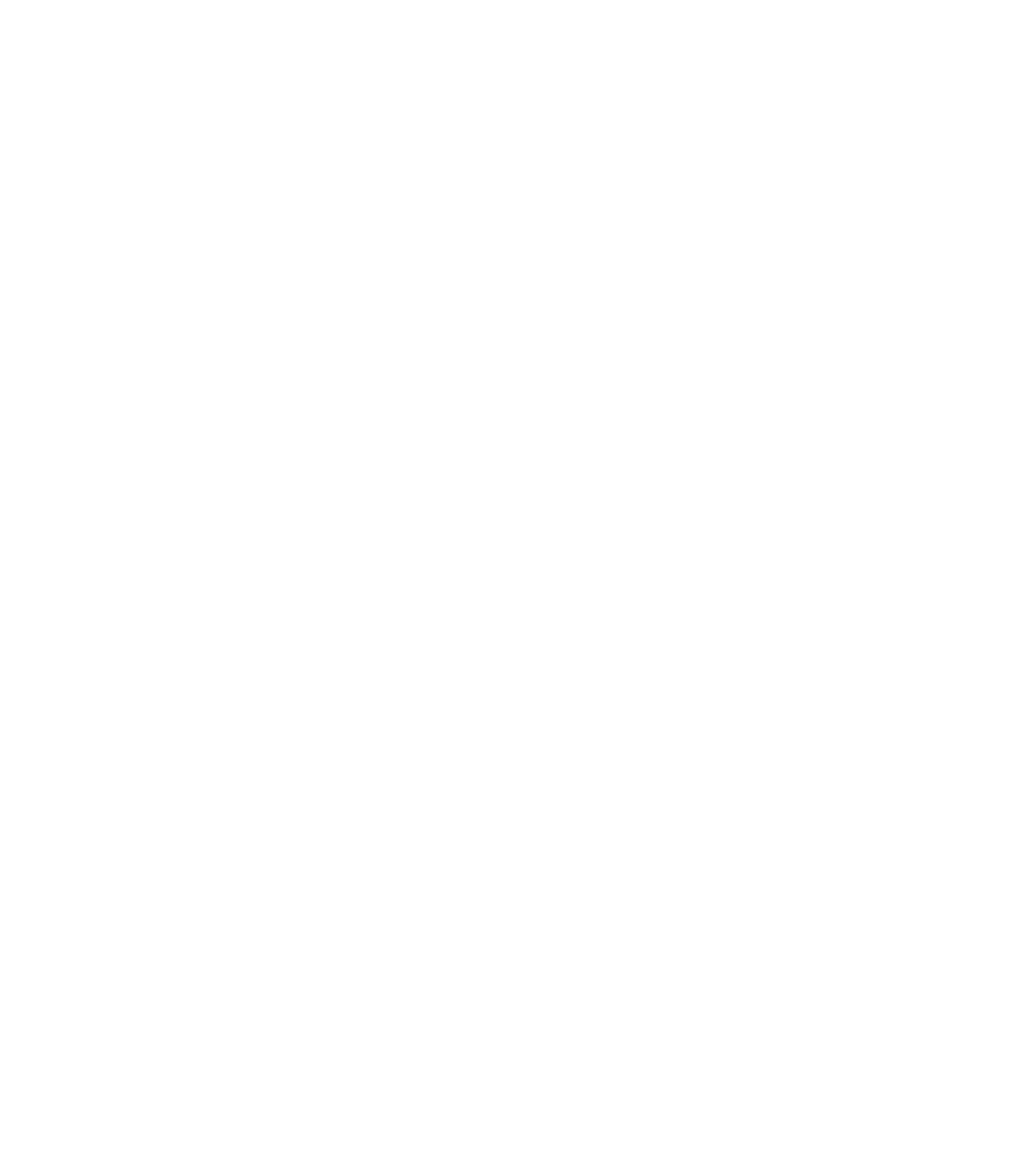
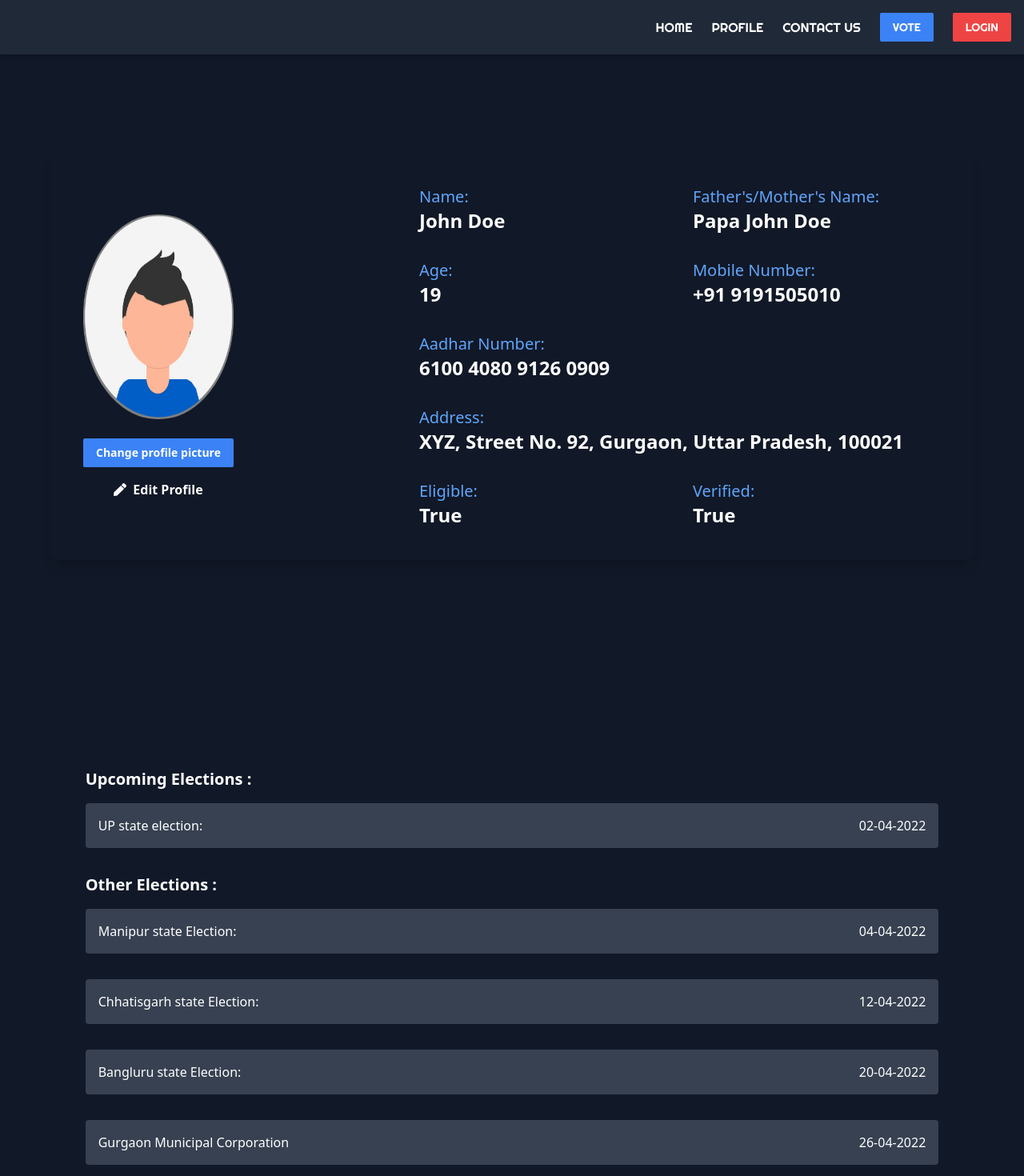
Before and after one commit to afzaljadoon/myfyp, a React (Create React App) app: page /proelection in a window 1280 px wide. Before the commit this address had no page. Shown: the top 1470 px of the page at 80% size. Before the commit the page ends 800 px from the top, so only its background shows below. Built offline with nearby package versions, Linux system fonts and the light colour scheme.

Commit message:
Added some more components of the project

```diff
--- a/src/App.js
+++ b/src/App.js
@@ -1,7 +1,9 @@
 import {Route, Routes} from 'react-router-dom'
 import Home from "./components/Home";
 import RegistrationForm from './components/RegistrationForm';
+import Login from './components/Login'
 import Contact from './components/Contact'
+import Proelection from './components/Proelection'
 import React from 'react';
 
 function App() {
@@ -14,8 +16,8 @@
           <Route exact path="/" element={<Home />} />
         <Route path='/registrationform' element={<RegistrationForm/>} />
         <Route path="/contact" element={<Contact />} />
-        {/* <Route path="/login" element={<Login />} /> */}
-        {/* <Route path="/proelection" element={<Proelection />} /> */}
+        <Route path="/login" element={<Login />} />
+        <Route path="/proelection" element={<Proelection />} />
         {/* <Route path="/voting" element={<Voting />} /> */}
 
         </Routes>
--- /dev/null
+++ b/src/components/Elections.js
@@ -0,0 +1,46 @@
+import React from 'react';
+
+const electionsData = [
+  {
+    title: 'Upcoming Elections :',
+    elections: [
+      { name: 'UP state election:', date: '02-04-2022' },
+    ],
+  },
+  {
+    title: 'Other Elections :',
+    elections: [
+      { name: 'Manipur state Election:', date: '04-04-2022' },
+      { name: 'Chhatisgarh state Election:', date: '12-04-2022' },
+      { name: 'Bangluru state Election:', date: '20-04-2022' },
+      { name: 'Gurgaon Municipal Corporation', date: '26-04-2022' },
+    ],
+  },
+];
+
+const Elections = () => {
+  return (
+    <div className="min-h-screen bg-gray-900 text-white flex flex-col items-center">
+      <div className="mt-40 w-10/12">
+        {electionsData.map((section, index) => (
+          <div key={index} className="mb-8">
+            <h2 className="text-xl font-bold mb-4">{section.title}</h2>
+            <div className="space-y-8">
+              {section.elections.map((election, idx) => (
+                <div
+                  key={idx}
+                  className="bg-gray-700 p-4 rounded flex justify-between items-center"
+                >
+                  <span>{election.name}</span>
+                  <span>{election.date}</span>
+                </div>
+              ))}
+            </div>
+          </div>
+        ))}
+      </div>
+    </div>
+  );
+};
+
+export default Elections;
--- /dev/null
+++ b/src/components/Login.js
@@ -0,0 +1,57 @@
+import React from 'react';
+import { Link } from 'react-router-dom';
+import loginp from './Images/loginp.png';
+import Footer from './Footer';
+import Header from './Header';
+
+const Login = () => {
+  return (
+    <div>
+      <Header />
+      <div className="bg-gray-900 text-white flex justify-center items-center min-h-screen py-10 px-5">
+        <div className="flex flex-col md:flex-row items-center p-10 rounded-sm shadow-lg md:mr-80">
+          <div className="mb-6 md:mb-0 md:mr-72">
+            <img src={loginp} alt="Login" className="w-90 h-90 rounded-sm" />
+          </div>
+          <div className="w-full max-w-md md:mr-20">
+            <h2 className="text-3xl md:text-4xl font-bold mb-8 text-center md:text-left">Login</h2>
+            <form className="space-y-4">
+              <div>
+                <label className="block text-sm font-medium mb-2">Email</label>
+                <input
+                  type="email"
+                  className="w-full p-2 border border-gray-300 rounded bg-gray-200 text-black"
+                  placeholder="Email"
+                />
+              </div>
+              <div>
+                <label className="block text-sm font-medium mb-2">Password</label>
+                <input
+                  type="password"
+                  className="w-full p-2 border border-gray-300 rounded bg-gray-200 text-black"
+                  placeholder="Password"
+                />
+              </div>
+              <div className="text-sm text-gray-400 text-center md:text-left">
+                <Link to="/registrationform">
+                  <a href="#register">Not a user? <span className="text-blue-600 ml-1">Register now</span></a>
+                </Link>
+              </div>
+              <div className="flex justify-center md:justify-start">
+                <button
+                  type="submit"
+                  className="bg-blue-500 text-white py-2 px-6 rounded mt-4 w-full md:w-auto hover:bg-blue-600 transition duration-300"
+                >
+                  LOGIN
+                </button>
+              </div>
+            </form>
+          </div>
+        </div>
+      </div>
+      <Footer />
+    </div>
+  );
+};
+
+export default Login;
--- /dev/null
+++ b/src/components/Proelection.js
@@ -0,0 +1,18 @@
+import React from 'react'
+import Profile from './Profile'
+import Elections from "./Elections";
+import Header from './Header';
+import Footer from './Footer';
+
+const Connect = () => {
+  return (
+    <div>
+      <Header />
+      <Profile />
+      <Elections />
+      <Footer />
+    </div>
+  )
+}
+
+export default Connect
--- /dev/null
+++ b/src/components/Profile.js
@@ -0,0 +1,71 @@
+import React from "react";
+import { FaPen } from "react-icons/fa";
+import Profile from "./Images/Profile.png";
+
+const PersonalInfo = () => {
+  return (
+    <div className="bg-gray-900 text-white min-h-screen py-10 px-5 lg:pt-48">
+      <div className="max-w-6xl mx-auto">
+        <div className="bg-gray-900 p-6 md:p-10 rounded-lg shadow-lg flex flex-col md:flex-row items-center">
+          {/* Profile Section */}
+          <div className="w-full md:w-1/3 xl:w-1/4 flex flex-col items-center md:items-start md:pr-10 mb-10 md:mb-0">
+            <img
+              src={Profile}
+              alt="Profile"
+              className="w-32 h-32 md:w-48 md:h-48 lg:w-64 lg:h-64 rounded-full mb-6"
+            />
+            <button className="bg-blue-500 text-white py-2 px-4 text-sm rounded-sm hover:bg-blue-600 transition whitespace-nowrap duration-300 font-bold">
+              Change profile picture
+            </button>
+            <button className="mt-4 text-white hover:text-blue-500 font-bold flex items-center mx-auto">
+              <FaPen className="mr-2" />
+              Edit Profile
+            </button>
+          </div>
+
+          {/* Information Section */}
+          <div className="w-full flex-grow lg:pl-48">
+            <div className="grid grid-cols-1 sm:grid-cols-2 gap-8">
+              <div>
+                <h3 className="text-xl text-blue-400">Name:</h3>
+                <p className="text-white font-bold text-2xl">John Doe</p>
+              </div>
+              <div>
+                <h3 className="text-xl text-blue-400">Father's/Mother's Name:</h3>
+                <p className="text-white font-bold text-2xl">Papa John Doe</p>
+              </div>
+              <div>
+                <h3 className="text-xl text-blue-400">Age:</h3>
+                <p className="text-white font-bold text-2xl">19</p>
+              </div>
+              <div>
+                <h3 className="text-xl text-blue-400">Mobile Number:</h3>
+                <p className="font-bold text-2xl">+91 9191505010</p>
+              </div>
+              <div>
+                <h3 className="text-xl text-blue-400">Aadhar Number:</h3>
+                <p className="text-white font-bold text-2xl">6100 4080 9126 0909</p>
+              </div>
+              <div className="sm:col-span-2">
+                <h3 className="text-xl text-blue-400">Address:</h3>
+                <p className="text-white font-bold text-2xl">
+                  XYZ, Street No. 92, Gurgaon, Uttar Pradesh, 100021
+                </p>
+              </div>
+              <div>
+                <h3 className="text-xl text-blue-400">Eligible:</h3>
+                <p className="text-white font-bold text-2xl">True</p>
+              </div>
+              <div>
+                <h3 className="text-xl text-blue-400">Verified:</h3>
+                <p className="text-white font-bold text-2xl">True</p>
+              </div>
+            </div>
+          </div>
+        </div>
+      </div>
+    </div>
+  );
+};
+
+export default PersonalInfo;
```
